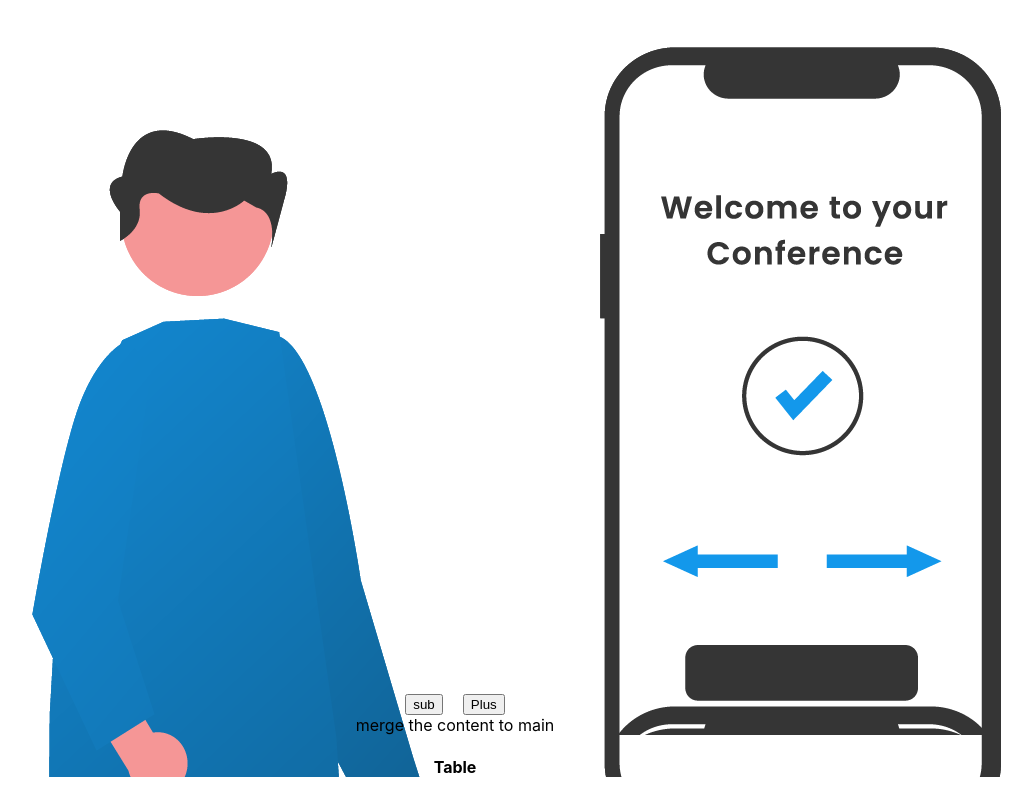
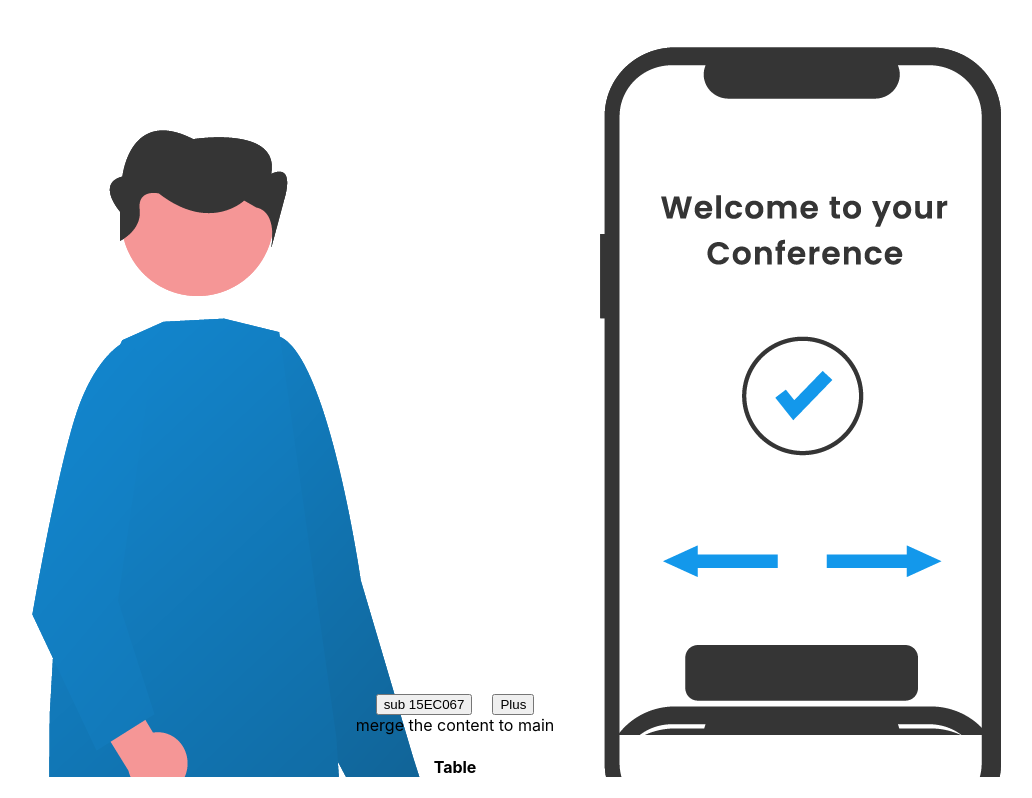
Before and after one commit to suresh1502067/reacthooks, a React (Create React App) app: page / in a window 1280 px wide. Shown: the part 1454-2252 px from the top of the page, without its empty margins (185-1217 px from the left). Built offline with nearby package versions, Linux system fonts and the light colour scheme; the HTML template or start-up script is replaced by a standard one.

Commit message:
Added the ID

```diff
--- a/src/App.js
+++ b/src/App.js
@@ -91,7 +91,7 @@ fs.map(data=>data())
       </h1>
       <div style={{flex:1,flexDirection:'row',justifyContent:'center',alignItems:'center'}}>
       <button style={{marginRight:20}}>
-         sub
+         sub 15EC067
         </button>
         <button>
          Plus
```
